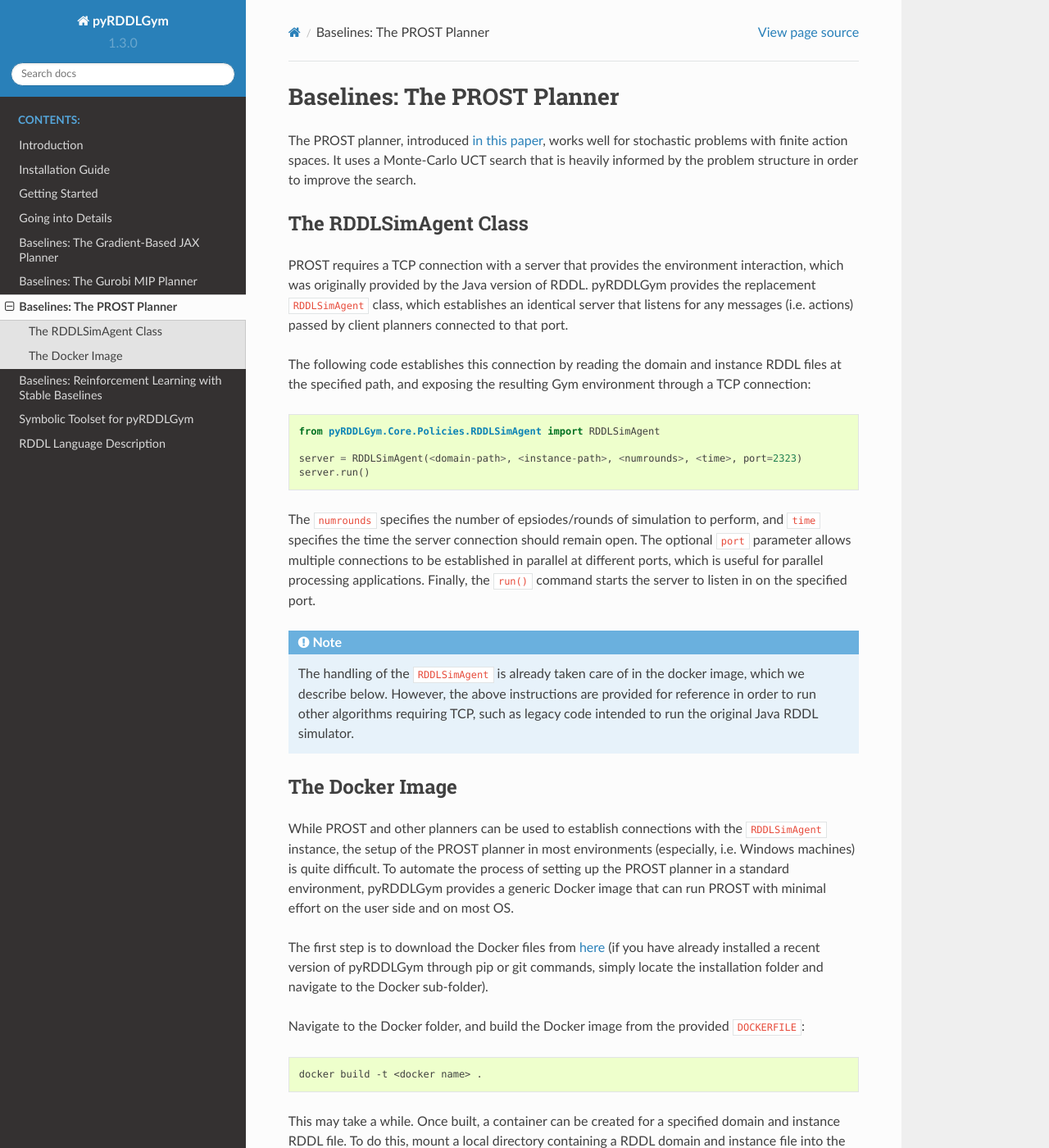
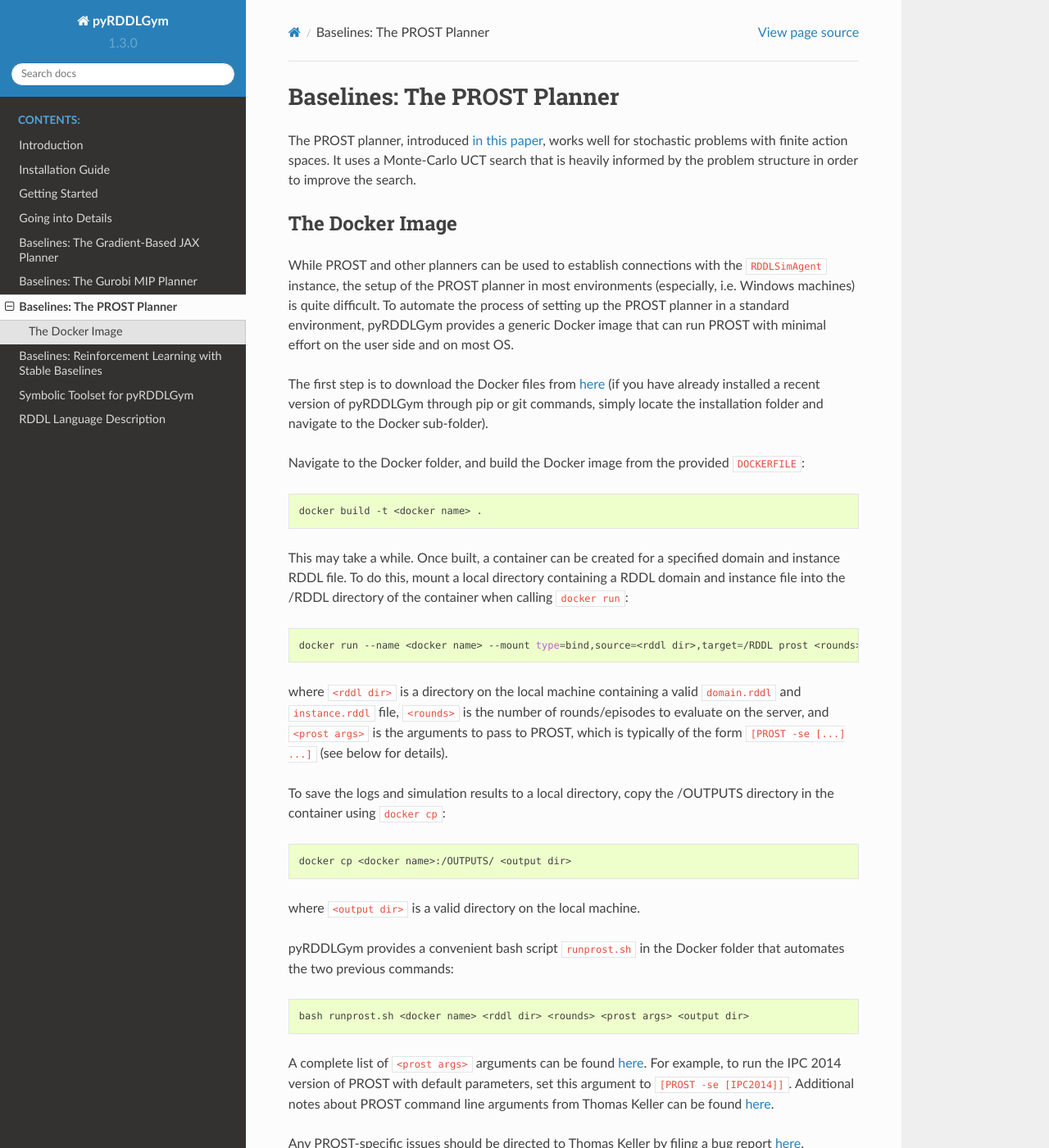
Before and after one commit to pyrddlgym-project/pyRDDLGym, a Sphinx documentation site: the page built from docs/prost.rst, in a window 1280 px wide and 1400 px high. Shown: the whole window at 82% size. Built offline with Sphinx 7.4.7 and the Read the Docs theme 2.0.0, drawn with Linux system fonts in a browser that asks for light colours.

Commit message:
Removed TCP stuff from prost into start2

```diff
--- a/docs/prost.rst
+++ b/docs/prost.rst
@@ -5,35 +5,6 @@ The PROST planner, introduced `in this paper
 <https://ai.dmi.unibas.ch/papers/keller-eyerich-icaps2012.pdf>`_, works well for
 stochastic problems with finite action spaces. It uses a Monte-Carlo UCT search
 that is heavily informed by the problem structure in order to improve the search.
-
-The RDDLSimAgent Class
--------------------
-
-PROST requires a TCP connection with a server that provides the environment interaction,
-which was originally provided by the Java version of RDDL.
-pyRDDLGym provides the replacement ``RDDLSimAgent`` class, which establishes an identical server
-that listens for any messages (i.e. actions) passed by client planners connected to that port.
-
-The following code establishes this connection by reading the domain and instance RDDL files at the specified path,
-and exposing the resulting Gym environment through a TCP connection:
-
-.. code-block:: python
-
-    from pyRDDLGym.Core.Policies.RDDLSimAgent import RDDLSimAgent
-
-    server = RDDLSimAgent(<domain-path>, <instance-path>, <numrounds>, <time>, port=2323)
-    server.run()
-
-The ``numrounds`` specifies the number of epsiodes/rounds of simulation to perform,
-and ``time`` specifies the time the server connection should remain open. The optional ``port``
-parameter allows multiple connections to be established in parallel at different ports,
-which is useful for parallel processing applications. Finally, the ``run()`` command starts the server
-to listen in on the specified port.
-
-.. note::
-   The handling of the ``RDDLSimAgent`` is already taken care of in the docker image, which we describe below.
-   However, the above instructions are provided for reference in order to run other algorithms requiring TCP,
-   such as legacy code intended to run the original Java RDDL simulator.
 
 The Docker Image
 -------------------
```
Also changed, not shown: docs/start2.rst (+20 -0 lines).
